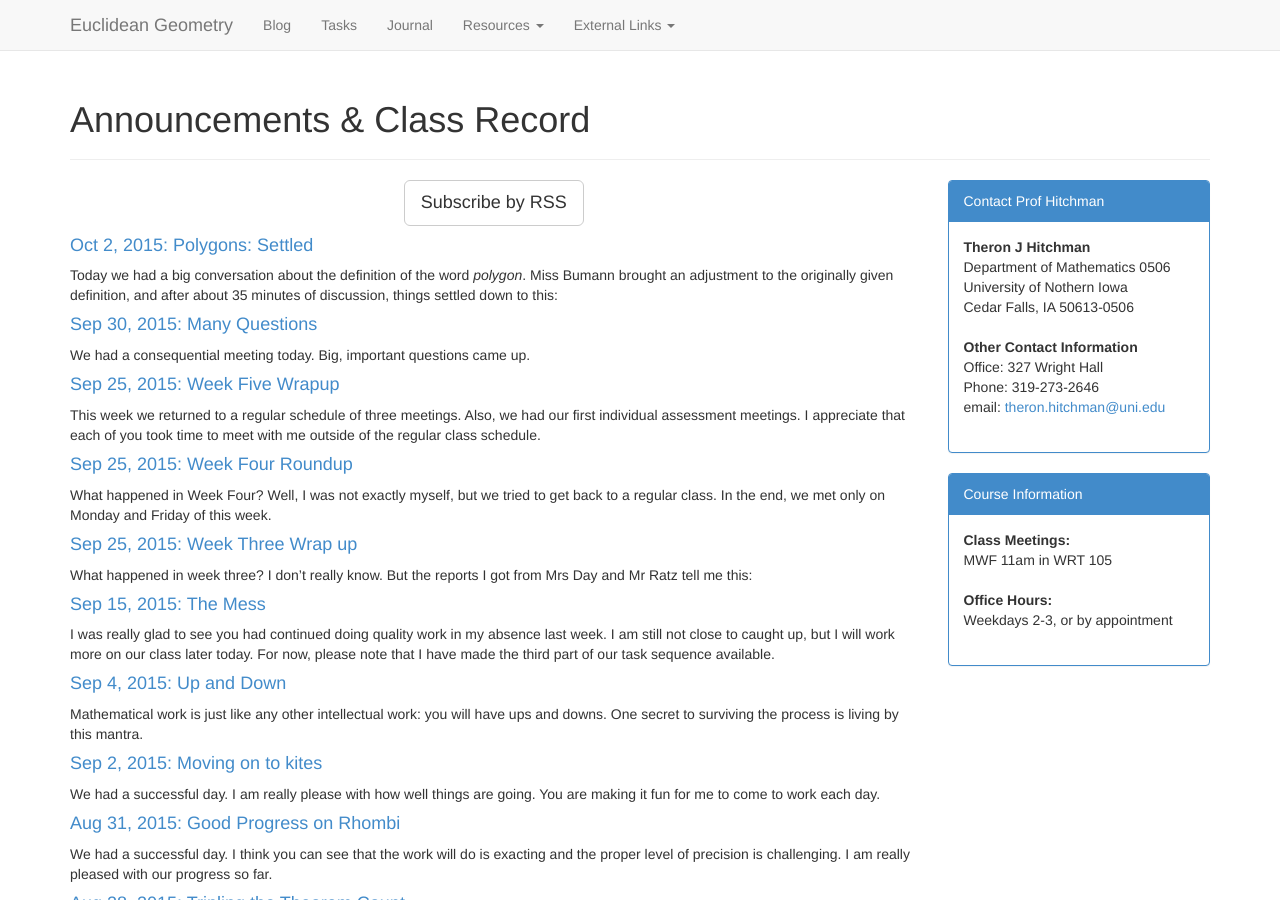
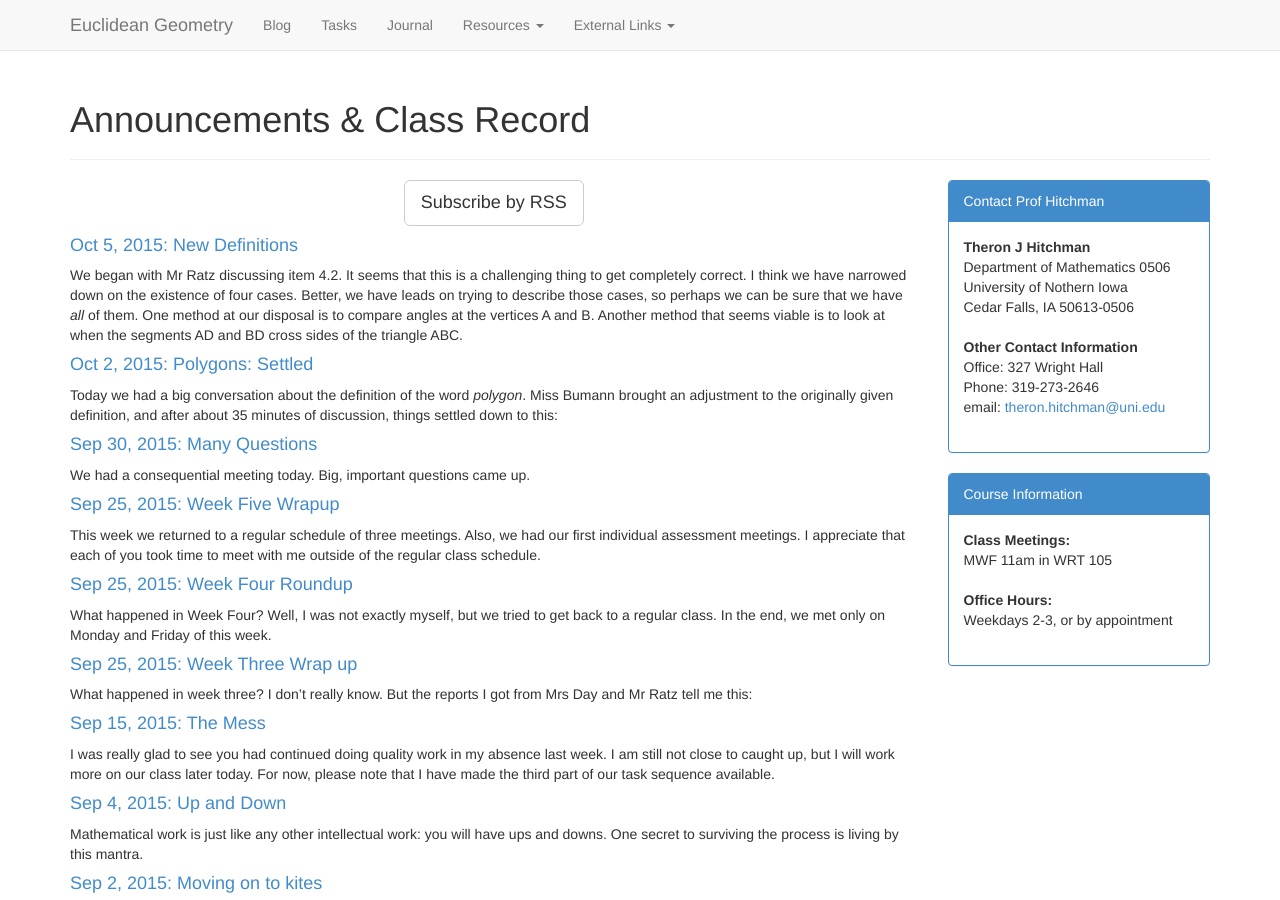
Before and after one commit to theronhitchman/euclidean-geometry, a Jekyll site: the page built from blog/index.html, in a window 1280 px wide and 900 px high. Built offline with Jekyll 4.4.1, drawn with Linux system fonts in a browser that asks for light colours; nearby versions of some CDN libraries.

Commit message:
add post for 10/5 and post task seq part 6

```diff
--- /dev/null
+++ b/_posts/2015-10-05-definitions.md
@@ -0,0 +1,35 @@
+---
+layout: post
+title: New Definitions
+---
+
+We began with Mr Ratz discussing item 4.2. It seems that this is a
+challenging
+thing to get completely correct. I think we have narrowed down on the
+existence of four cases. Better, we have leads on trying to describe those
+cases, so perhaps we can be sure that we have _all_ of them. One method
+at our disposal is to compare angles at the vertices A and B. Another
+method that seems viable is to look at when the segments AD and BD cross
+sides of the triangle ABC.
+
+Mr Rundall then took up Task M. He desired to split polygons into two
+classes. After much discussion, led by Mr Rundall and Miss Kirkpatrick.
+This took a good long time, but eventually we settled on something like this:
+
+> **Definition**: (Rundall-Kirkpatrick) A polygon is called _simple_ if for
+> each pair of sides, those sides can meet only at a common endpoint vertex.
+
+Then Miss Kirkpatrick shared some ideas for a different definition. She
+acknowledged up front that this depends upon getting a reasonable definition
+of the phrase "a point X lies in the interior (or in the exterior) of a
+polygon P."
+
+> **Definition**: (Kirkpatrick) We say a polygon is _convex_ when all of its
+> diagonals lie inside the polygon.
+
+> **Definition**: We say a polygon is _not convex_ if some part of some
+> diagonal lies outside the polygon.
+
+I have posted part 6 of the task sequence. I expect that we will finish up
+definitions of "interior" and "exterior" some time this week, and that sections 4
+and 5 will close up soon.
```
Also changed, not shown: tasks/index.md (+1 -1 lines).
